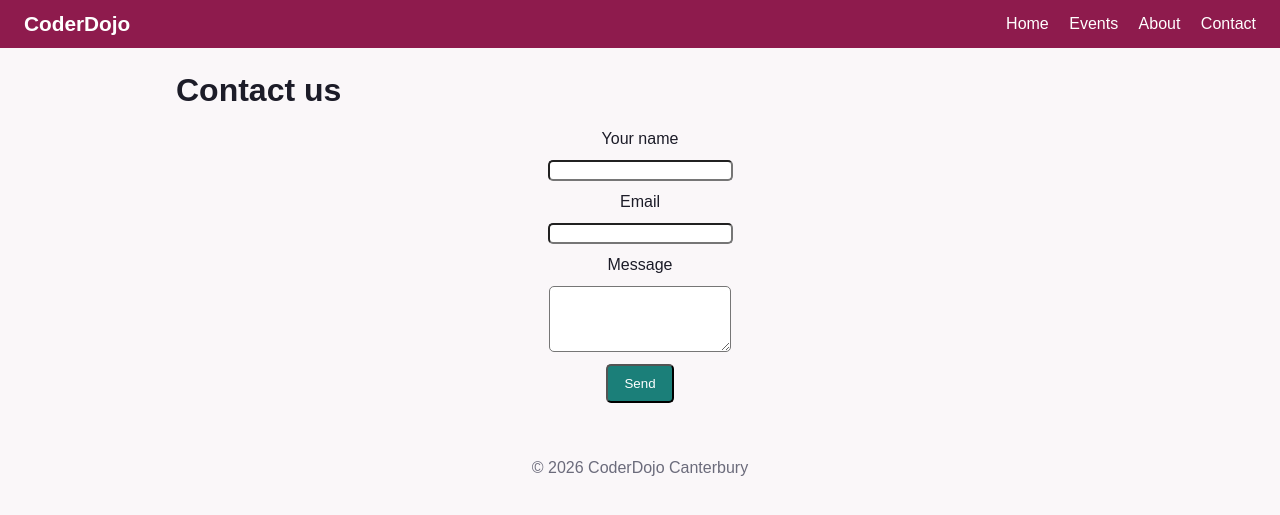
After one commit to daniel-FDO/flask_basic_bughunt, a Flask app: page /contact in a window 1280 px wide. The commit adds this page. Shown: the top 515 px of the page. Run offline with Flask 3, Linux system fonts and the light colour scheme.

Commit message:
Add contact page and link in navigation; enhance form styles

```diff
--- a/app.py
+++ b/app.py
@@ -51,5 +51,8 @@ def admin_dashboard():
     total_places = sum(e["Capacity"] for e in events)
     return render_template("admin/dashboard.html", event_count=len(events), total_places=total_places)
 
+@app.route("/contact")
+def contact():
+    return render_template("contact.html")
 if __name__ == "__main__":
     app.run(debug=True)
--- a/static/style.css
+++ b/static/style.css
@@ -111,3 +111,31 @@ body {
   border-radius: 25px;
   border-style: dashed;
 }
+
+.form{
+  display: flex;
+  flex-direction: column;
+  justify-content: space-between;
+  align-items: center;
+  gap: 12px;
+}
+
+#name{
+  border-radius: 5px;
+}
+
+#email{
+  border-radius: 5px;
+}
+
+#message{
+  border-radius: 5px;
+}
+
+button.submit{
+  background-color: #1b7f79;
+  padding: 10px 16px;
+  border-radius: 5px;
+  color: white;
+
+}
--- a/templates/base.html
+++ b/templates/base.html
@@ -15,6 +15,7 @@
             <a href="{{ url_for('home') }}">Home</a>
             <a href="{{ url_for('event_list') }}">Events</a>
             <a href="{{ url_for('about') }}">About</a>
+            <a href="{{url_for('contact') }}">Contact</a>
             {% endblock %}
         </nav>
     </header>
--- /dev/null
+++ b/templates/contact.html
@@ -0,0 +1,17 @@
+{% extends "base.html" %}
+
+{% block title %} | CoderDojo {% endblock %}
+
+{% block content %}
+<h1>Contact us</h1>
+<form method="post" action="{{url_for('contact') }}" class="form">
+    <label for="name"> Your name</label>
+    <input type="text" id="name" name="name">
+    <label for="email">Email</label>
+    <input type="email" id="email" name="email">
+    <label for="message">Message</label>
+    <textarea id="message" name="message" rows="4"></textarea>
+
+    <button class="submit" type="submit">Send</button>
+</form>
+{% endblock %}
```
